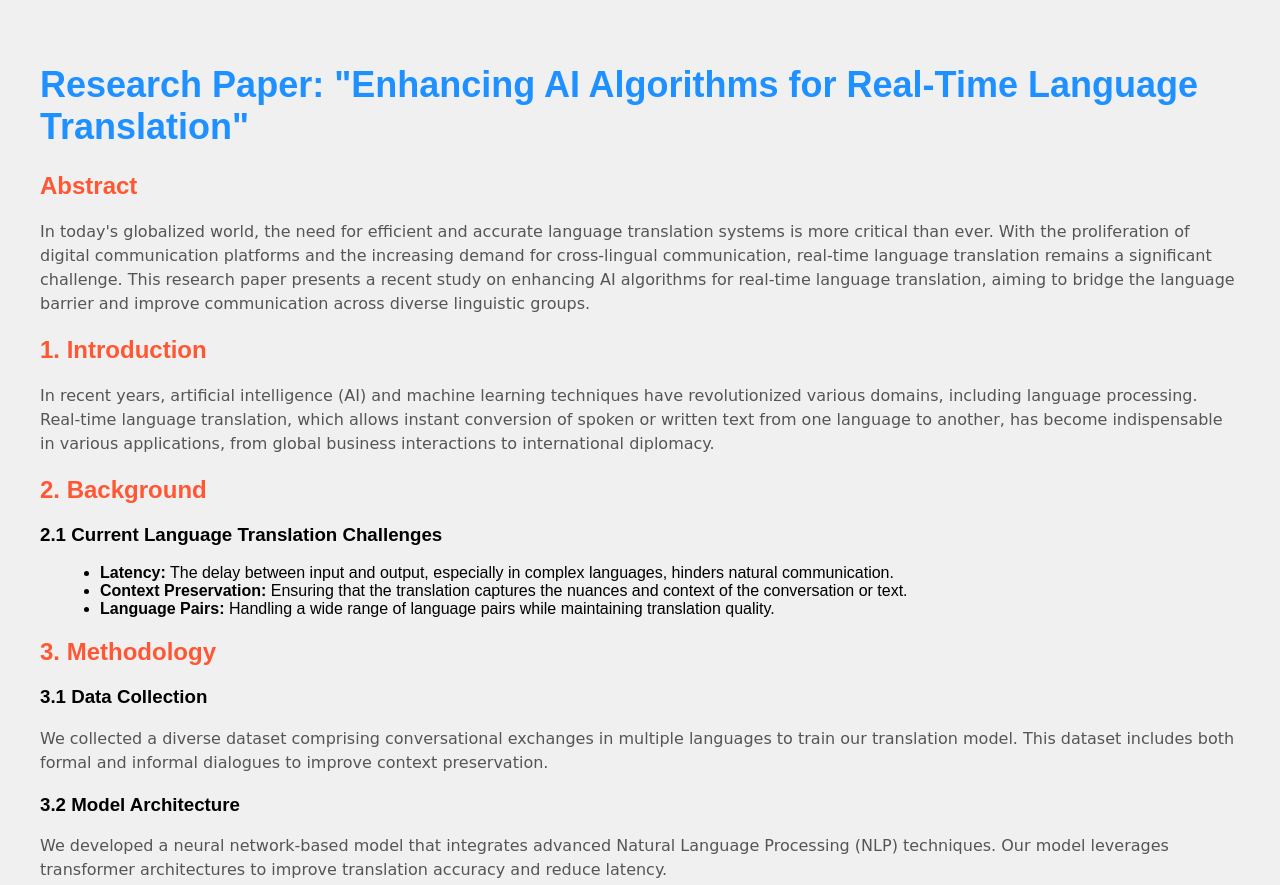
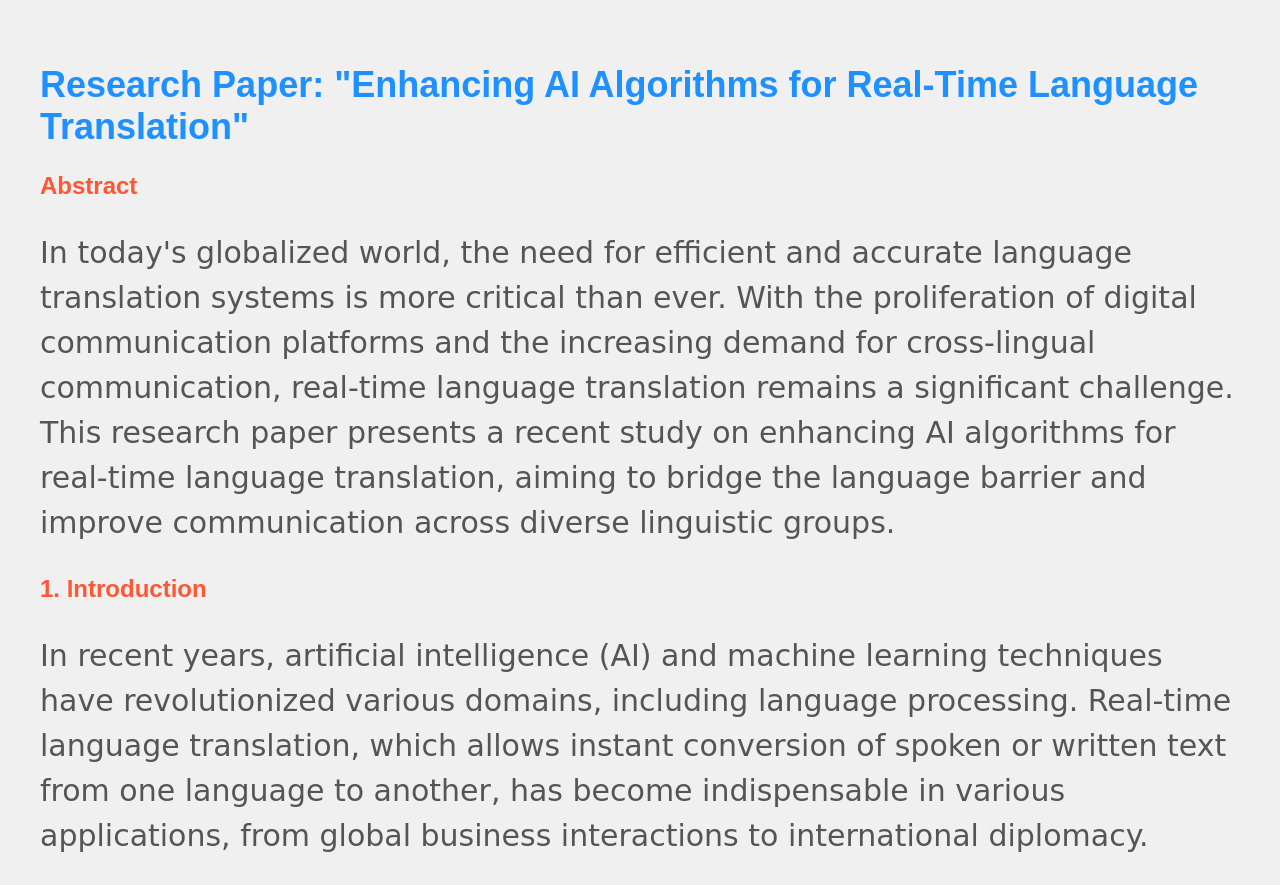
Before and after one commit to Akhilravirela1/Web_Technologies, a website: page src/itc505/lab/4/index.html in a window 1280 px wide. Shown: the top 885 px of the page. Drawn offline with Linux system fonts and the light colour scheme.

Commit message:
Update styles.css

```diff
--- a/src/itc505/lab/4/styles.css
+++ b/src/itc505/lab/4/styles.css
@@ -19,7 +19,7 @@
 
     p {
         font-family: 'Brush Script MT', cursive;
-        font-size: 16px; /* Standard font size for paragraphs */
+        font-size: 30px; /* Standard font size for paragraphs */
         color: #555; /* Dark Gray color */
         line-height: 1.5; /* Line height for readability */
     }
```
